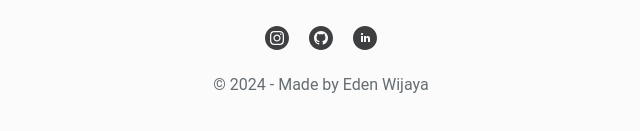
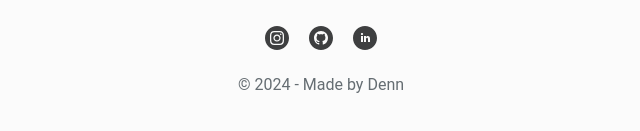
Before and after one commit to EdenWijaya/profile-website, a plain HTML site: page index.html in a window 1280 px wide. Shown: the part 3472-3603 px from the top of the page, 319-959 px from the left. Drawn offline with Linux system fonts and the light colour scheme.

Commit message:
update footer

```diff
--- a/index.html
+++ b/index.html
@@ -331,7 +331,7 @@
                 </a>
             </div>
 
-            <p>&#169; 2024 - Made by Eden Wijaya</p>
+            <p>&#169; 2024 - Made by Denn</p>
         </footer>
 
         <!-- end of footer -->
```
